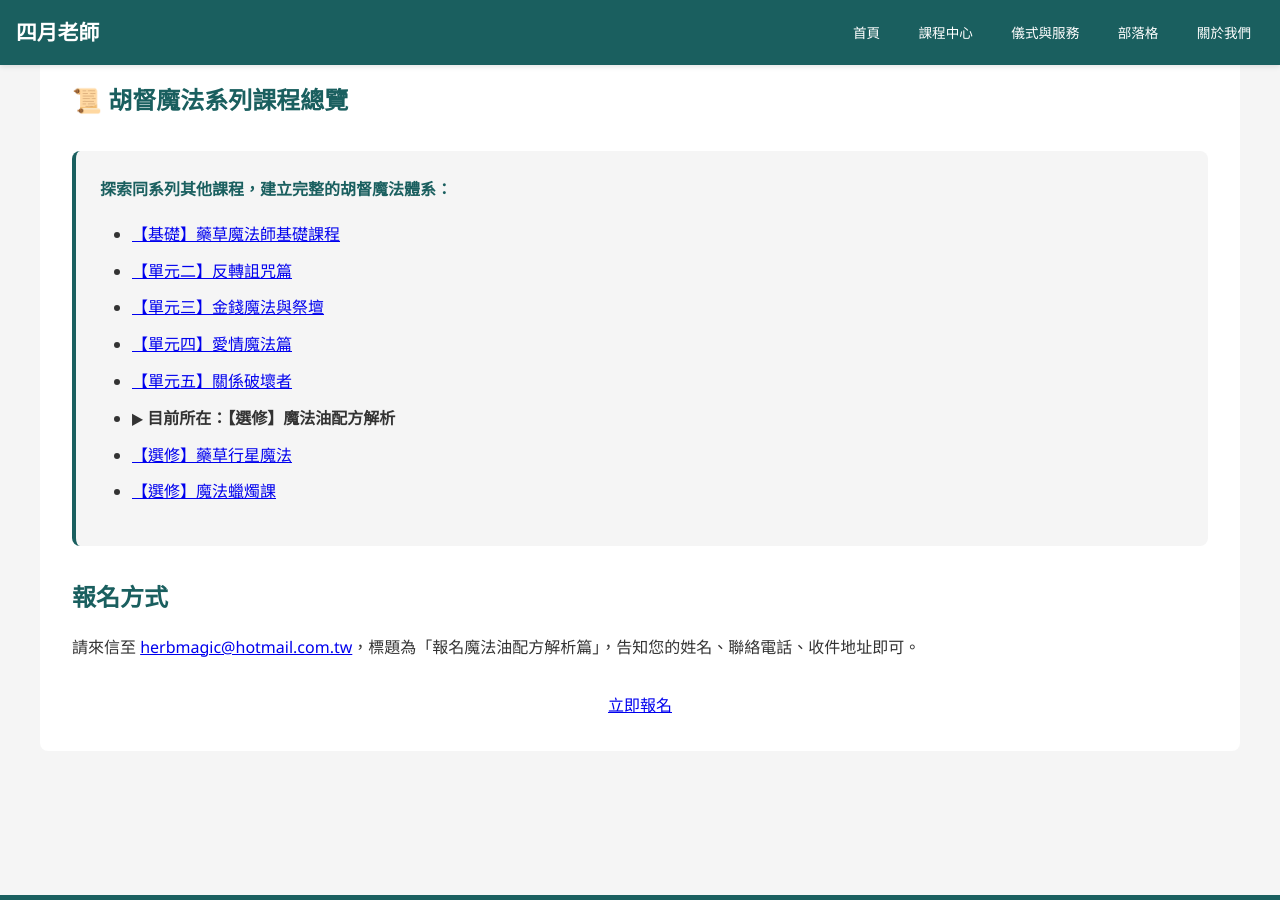
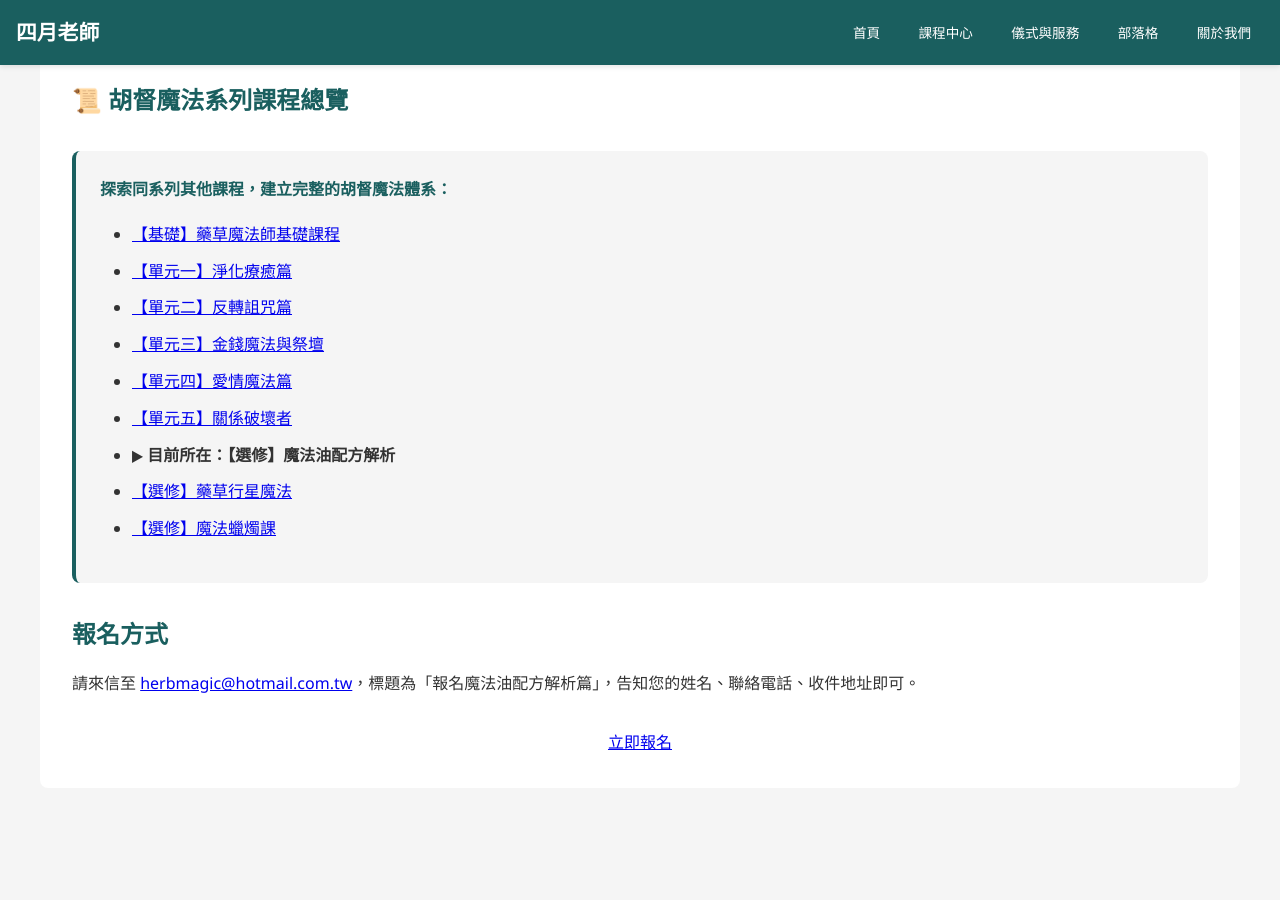
Before and after one commit to light4uliuphone-lang/hoodoo, a Jekyll site: the page built from courses/course-hoodoo-06.html, in a window 1280 px wide and 900 px high, scrolled down 1397 px. Built offline with Jekyll 4.4.1, drawn with Linux system fonts in a browser that asks for light colours.

Commit message:
Update course-hoodoo-06.html

```diff
--- a/courses/course-hoodoo-06.html
+++ b/courses/course-hoodoo-06.html
@@ -47,14 +47,15 @@
         <div style="background-color: #f5f5f5; padding: 1.5rem; border-radius: 8px; margin: 2rem 0; border-left: 4px solid #1a5f5f;">
             <p style="margin-bottom: 1rem; font-weight: bold; color: #1a5f5f;">探索同系列其他課程，建立完整的胡督魔法體系：</p>
             <ul style="line-height: 1.8;">
-                <li><a href="/courses/course-hoodoo-00.html">【基礎】藥草魔法師基礎課程</a></li>
-                <li><a href="/courses/course-hoodoo-02.html">【單元二】反轉詛咒篇</a></li>
-                <li><a href="/courses/course-hoodoo-03.html">【單元三】金錢魔法與祭壇</a></li>
-                <li><a href="/courses/course-hoodoo-04.html">【單元四】愛情魔法篇</a></li>
-                <li><a href="/courses/course-hoodoo-05.html">【單元五】關係破壞者</a></li>
+                <li><a href="/courses/course-hoodoo-00/">【基礎】藥草魔法師基礎課程</a></li>
+                <li><a href="/courses/course-hoodoo-01/">【單元一】淨化療癒篇</a></li>
+                <li><a href="/courses/course-hoodoo-02/l">【單元二】反轉詛咒篇</a></li>
+                <li><a href="/courses/course-hoodoo-03/">【單元三】金錢魔法與祭壇</a></li>
+                <li><a href="/courses/course-hoodoo-04/">【單元四】愛情魔法篇</a></li>
+                <li><a href="/courses/course-hoodoo-05/">【單元五】關係破壞者</a></li>
                 <li><strong>▶ 目前所在：【選修】魔法油配方解析</strong></li>
-                <li><a href="/courses/course-hoodoo-07.html">【選修】藥草行星魔法</a></li>
-                <li><a href="/courses/course-hoodoo-08.html">【選修】魔法蠟燭課</a></li>
+                <li><a href="/courses/course-hoodoo-07/">【選修】藥草行星魔法</a></li>
+                <li><a href="/courses/course-hoodoo-08/">【選修】魔法蠟燭課</a></li>
             </ul>
         </div>
 
```
